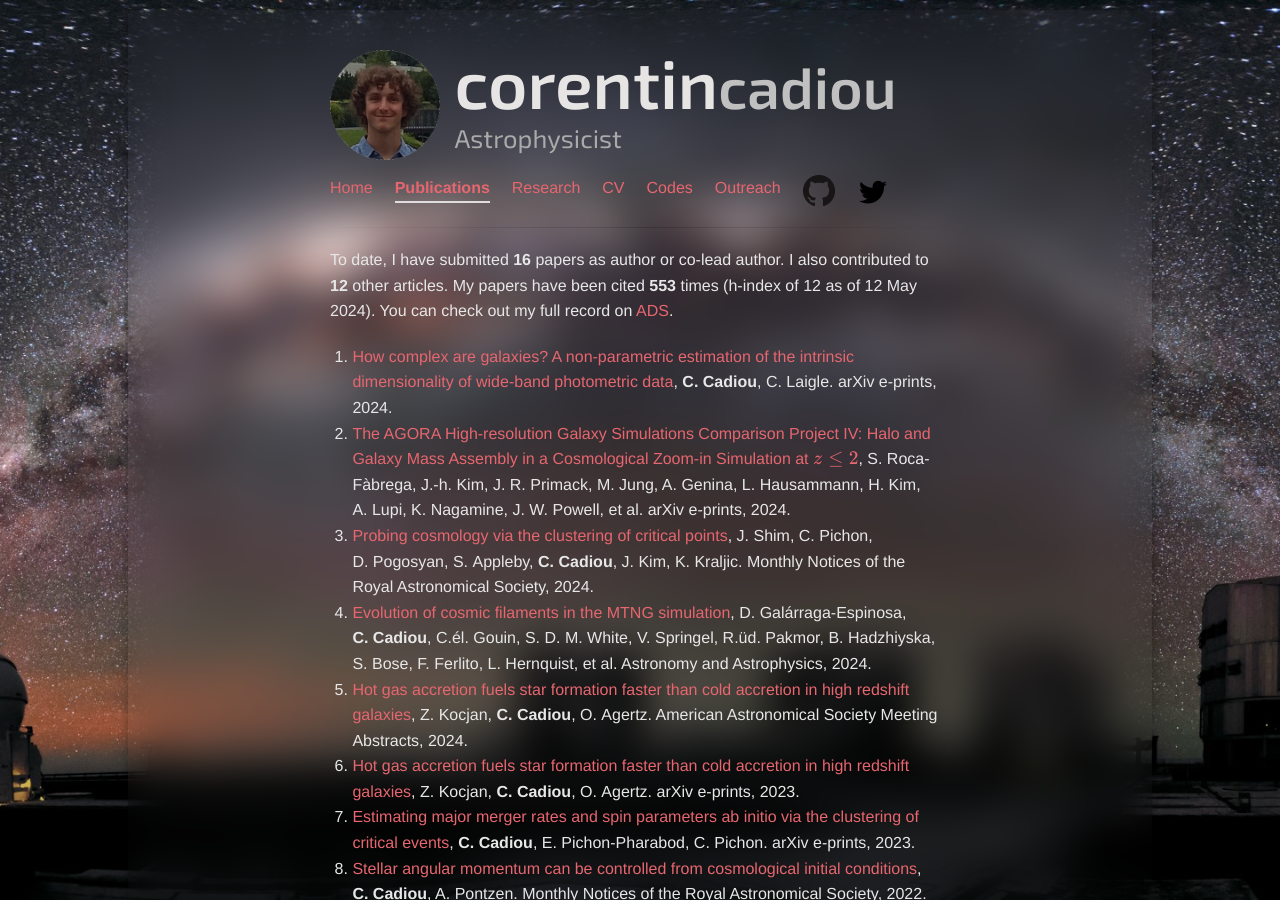
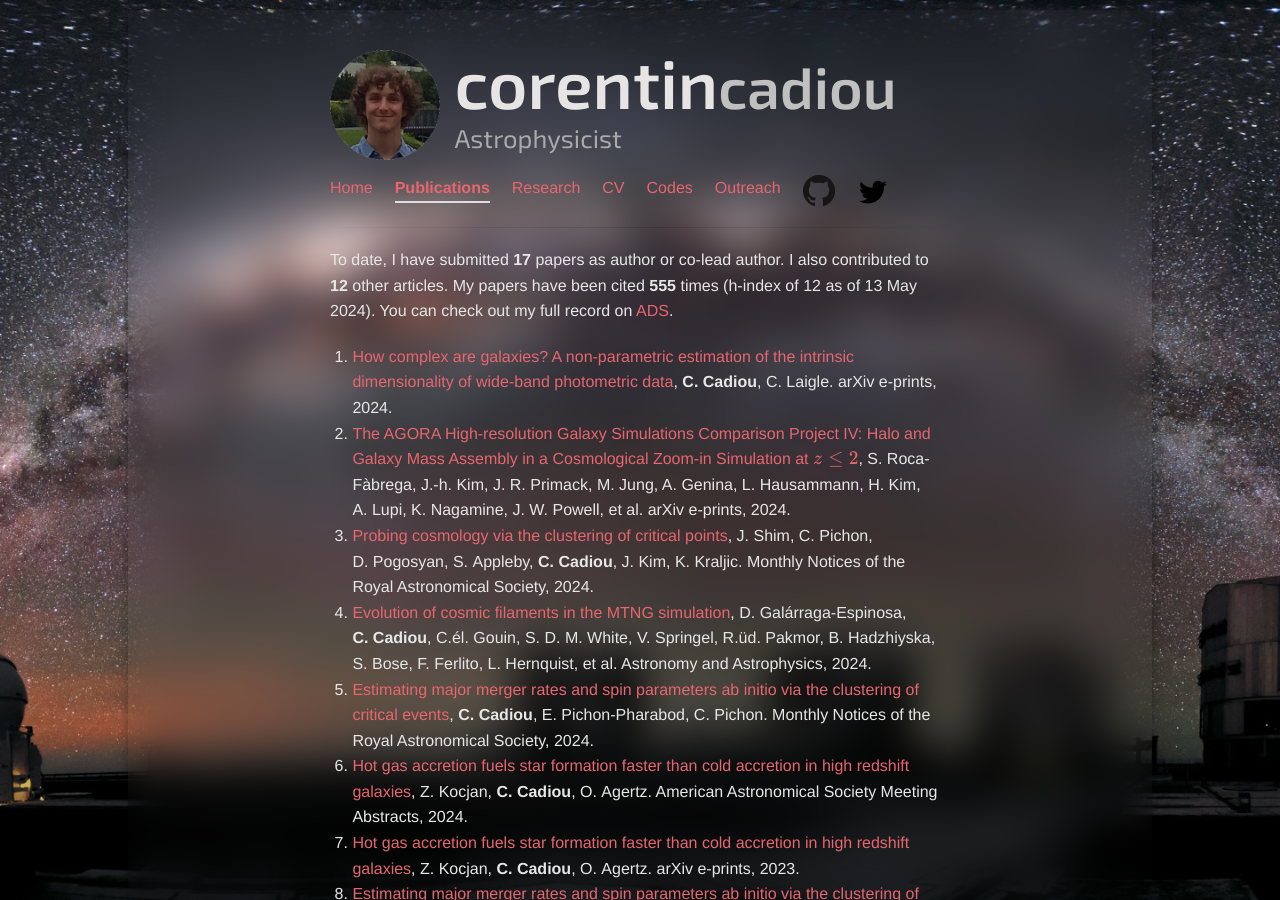
Before and after one commit to cphyc/cphyc.github.io, a Jekyll site: the page built from publications/index.html, in a window 1280 px wide and 900 px high. Built offline with Jekyll 4.4.1, drawn with Linux system fonts in a browser that asks for light colours; nearby versions of some CDN libraries.

Commit message:
chore: autopublish 2024-05-13T00:01:17Z

```diff
--- a/publications/index.html
+++ b/publications/index.html
@@ -6,9 +6,9 @@ description: My Publications
 ---
 
 <p>
-  To date, I have submitted <b>16</b> papers as author or co-lead author.
+  To date, I have submitted <b>17</b> papers as author or co-lead author.
   I also contributed to <b>12</b> other articles.
-  My papers have been cited <b>553</b> times (h-index of 12 as of 12 May 2024).
+  My papers have been cited <b>555</b> times (h-index of 12 as of 13 May 2024).
   You can check out my full record on <a href="https://ui.adsabs.harvard.edu/search/q=((author%3A%22Cadiou%2C%20C%22))%20-bibstem%3A%22zndo%22%20collection%3Aastronomy&sort=date%20desc%2C%20bibcode%20desc&p_=0" target="_blank">ADS</a>.
 </p>
 <ol>
@@ -128,6 +128,21 @@ description: My Publications
       et al.
 
     Astronomy and Astrophysics, 2024.
+  </li>
+
+  <li>
+    <a href="https://arxiv.org/abs/">Estimating major merger rates and spin parameters ab initio via the clustering of critical events</a>,
+
+    <b>
+      C.&nbsp;Cadiou</b>,
+
+
+      E.&nbsp;Pichon-Pharabod,
+
+
+      C.&nbsp;Pichon.
+
+    Monthly Notices of the Royal Astronomical Society, 2024.
   </li>
 
   <li>
```
